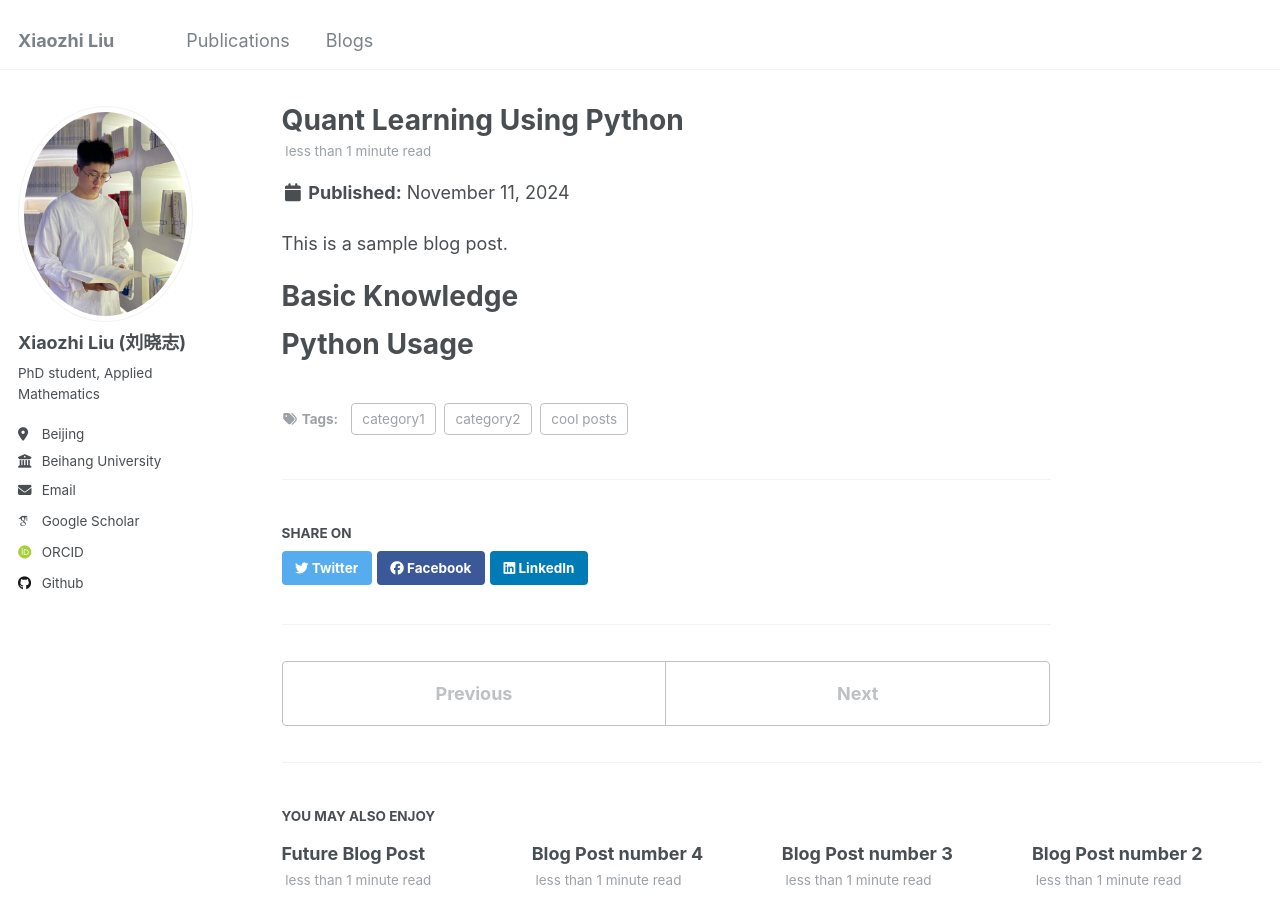
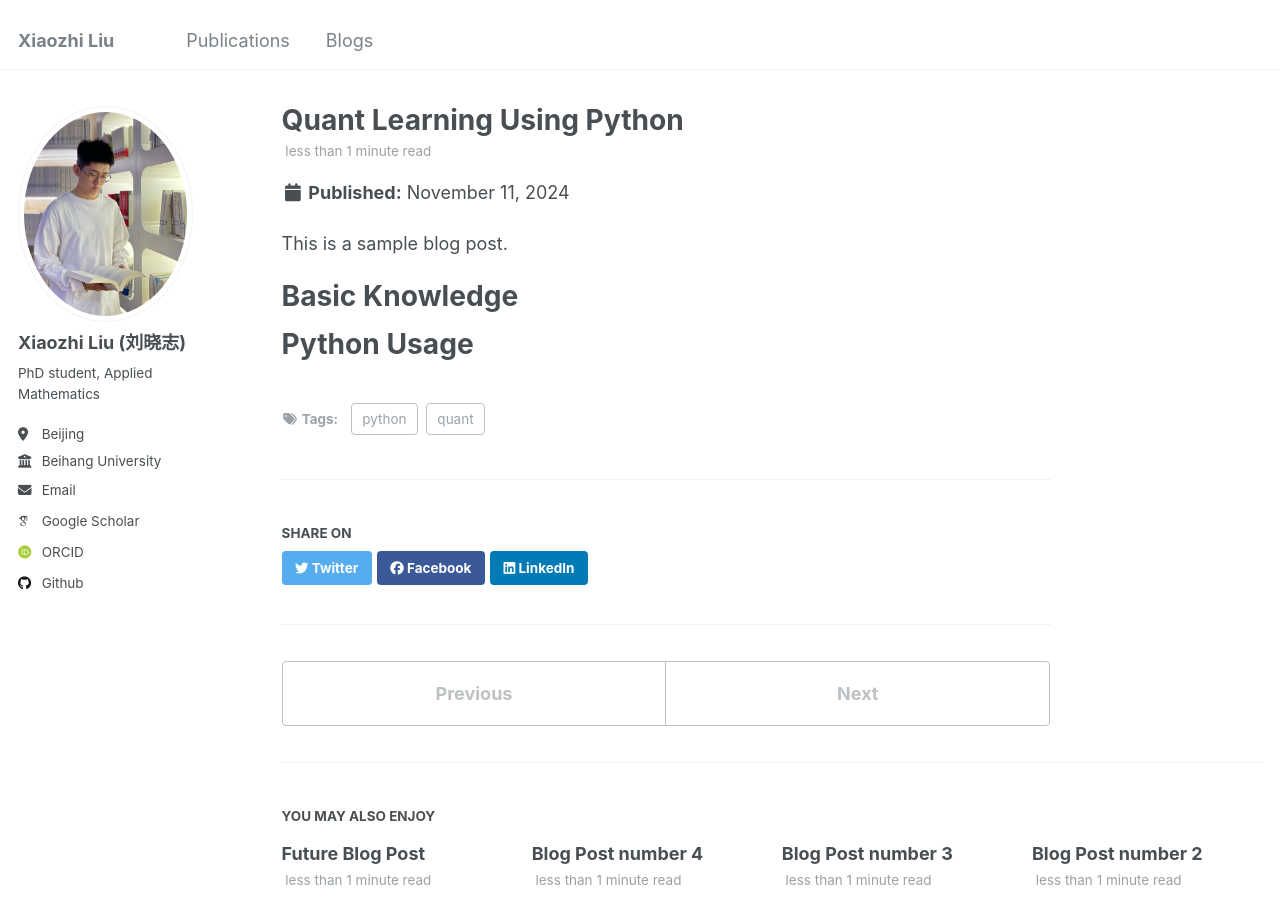
Before and after one commit to xzliu-opt/xzliu-opt.github.io, a Jekyll site: the page built from _posts/2024-11-11-blog-quant.md, in a window 1280 px wide and 900 px high. Built offline with Jekyll 4.4.1, drawn with Linux system fonts in a browser that asks for light colours; some web fonts are replaced.

Commit message:
Update 2024-11-11-blog-quant.md

```diff
--- a/_posts/2024-11-11-blog-quant.md
+++ b/_posts/2024-11-11-blog-quant.md
@@ -1,11 +1,9 @@
 ---
 title: 'Quant Learning Using Python'
 date: 2024-11-11
-permalink: /posts/2012/08/blog-post-1/
 tags:
-  - cool posts
-  - category1
-  - category2
+  - quant
+  - python
 ---
 
 This is a sample blog post.
```
